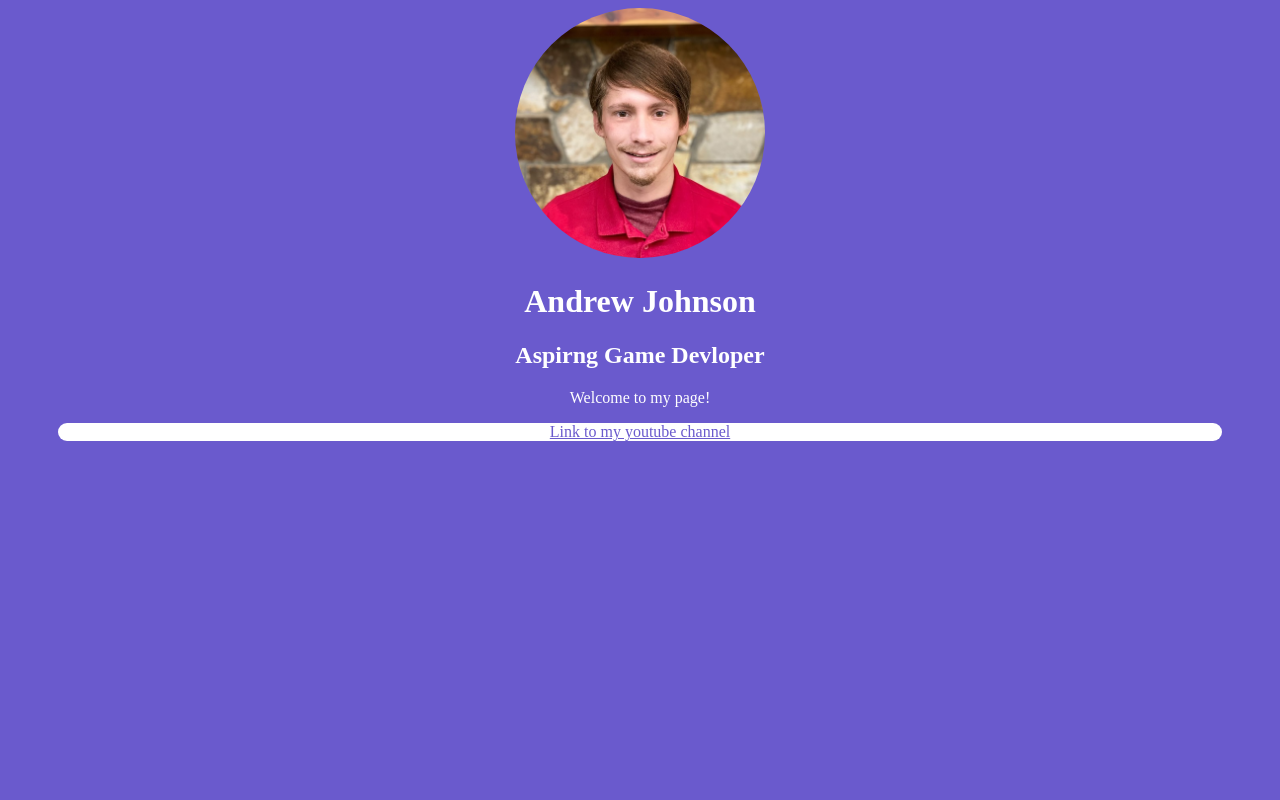
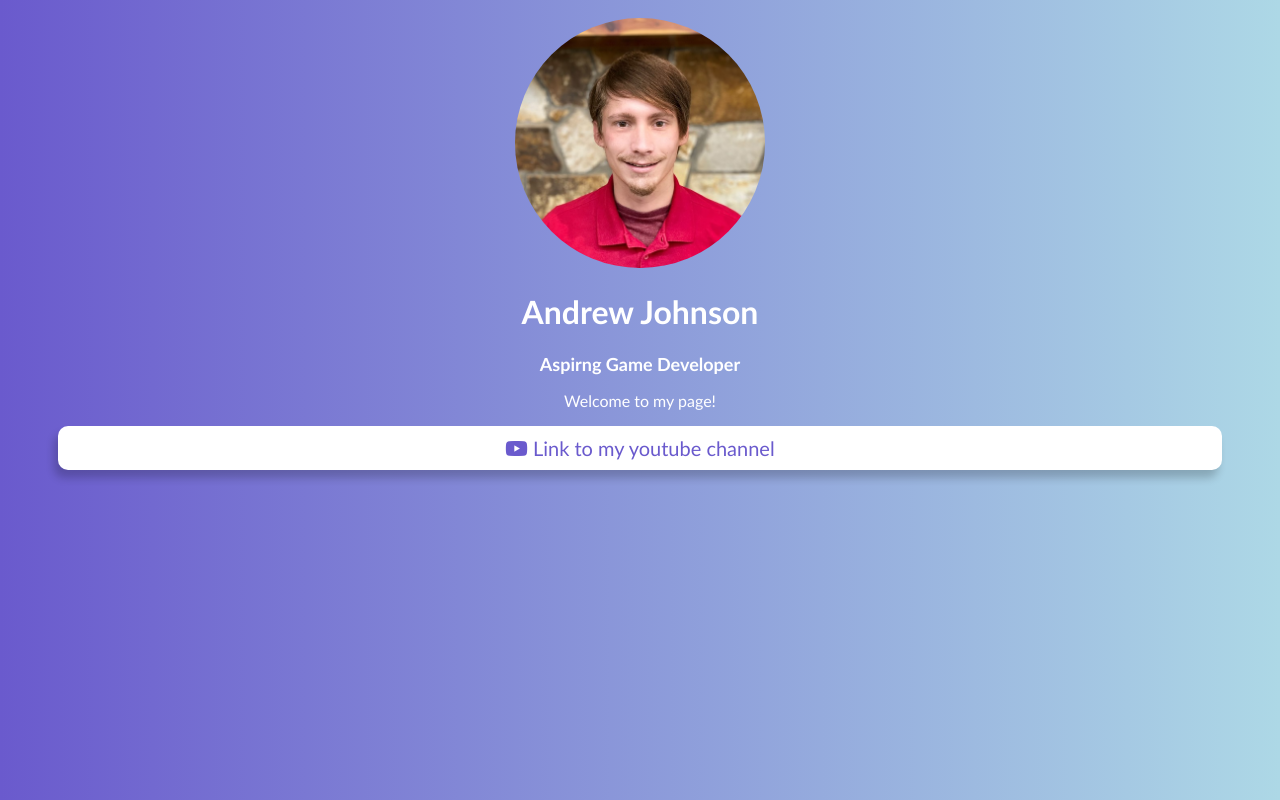
Before and after one commit to BitterGuitar3/portfolio-website, a plain HTML site: page Main.html in a window 1280 px wide. Drawn offline with Linux system fonts and the light colour scheme.

Commit message:
Website basic popping
Added an icon as well as basic animation and transitions for img and link

```diff
--- a/Main.html
+++ b/Main.html
@@ -2,13 +2,14 @@
     <main>
         <head>
             <link rel="stylesheet" href="style.css">
+            <link rel="stylesheet" href="https://cdnjs.cloudflare.com/ajax/libs/font-awesome/6.0.0-beta3/css/all.min.css">
         </head>
         <body>
             <img src="pictures/portrait.png">
             <h1>Andrew Johnson</h1>
-            <h2>Aspirng Game Devloper</h2>
+            <h2>Aspirng Game Developer</h2>
             <p>Welcome to my page!</p>
-            <a href="https://www.youtube.com/@bitterguitar3gaming">Link to my youtube channel</a>
+            <a href="https://www.youtube.com/@bitterguitar3gaming"><i class="fab fa-youtube"></i> Link to my youtube channel</a>
         </body>
     </main>
 </html>
--- a/style.css
+++ b/style.css
@@ -1,18 +1,50 @@
 body{
     text-align: center;
-    background-color: slateblue;
+    background: linear-gradient(to right ,slateblue, lightblue);
     color: white;
+    font-family: 'Trebuchet MS', 'Lucida Sans Unicode', 'Lucida Grande', 'Lucida Sans', Arial, sans-serif;
 }
 
 img {
+    margin-top: 10px;
     height: 250px;
     border-radius: 200px;
 }
 
+img:hover {
+    animation: bounce 2s infinite;
+}
+
+h2 {
+    font-size: 18px;
+}
+
 a {
     background-color: white;
+    font-size: 20px;
     display: block;
-    margin: 0 50px 0 50px;
-    border-radius: 20px;
+    padding: 10px;
+    margin: 10px 50px 10px 50px;
+    border-radius: 10px;
     color: slateblue;
+    text-align: center;
+    text-decoration: none;
+    box-shadow: -4px 8px 8px rgba(0, 0, 0, 0.2);
+    transition: transform 0.5s ease;
 }
+
+a:hover {
+    color: orange;
+    background-color: black;
+    transform: scale(1.05);
+}
+
+@keyframes bounce {
+    20% {transform: translateY(-10px);}
+    50% {transform: translateY(-5px);}
+    0%, 40%, 60%, 80%, 100% {transform: translateY(0);}
+    /*@keyframes bounce {
+  40% {transform: translateY(-10px);}
+  60% {transform: translateY(-5px);}
+  0%, 20%, 50%, 80%, 100% {transform: translateY(0);}*/
+}
```
Also changed, not shown: pictures/port.png (deleted).
